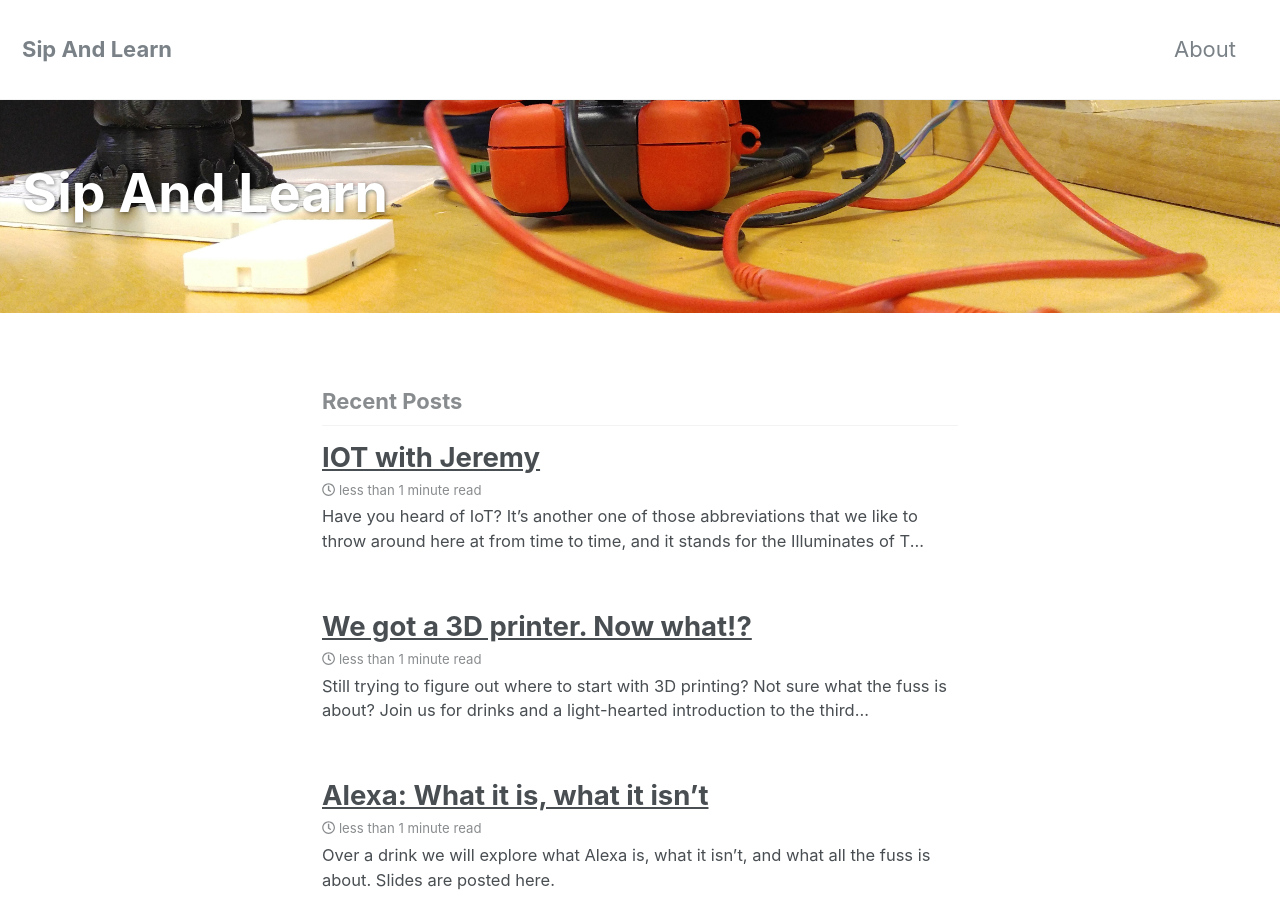
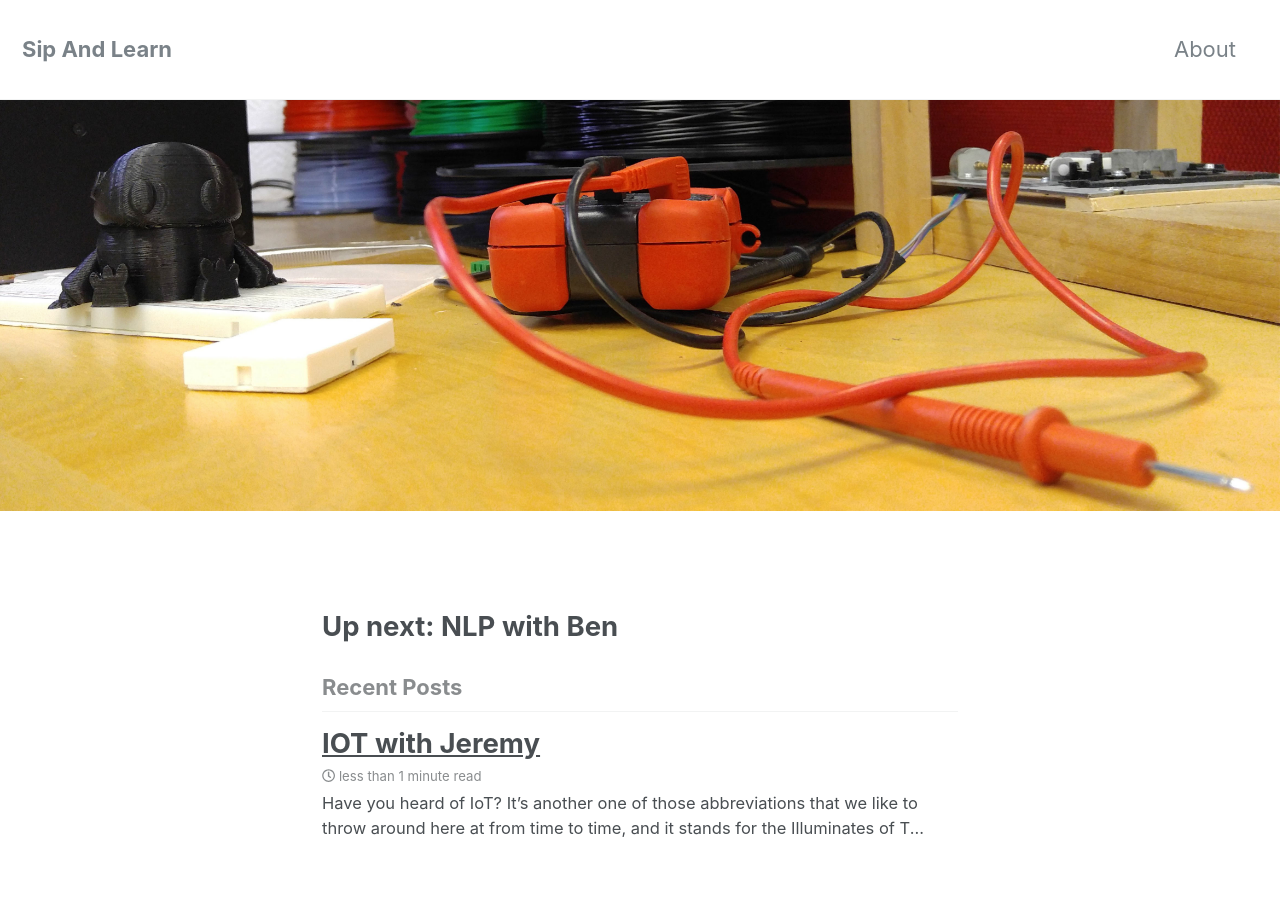
Before and after one commit to technicallySpeaking/technicallySpeaking.github.io, a Jekyll site: the page built from index.html, in a window 1280 px wide and 900 px high. Built offline with Jekyll 4.4.1, drawn with Linux system fonts in a browser that asks for light colours; nearby versions of some CDN libraries; the list of posts is cut into pages by our own code.

Commit message:
Updated 'index.html' via CloudCannon

```diff
--- a/index.html
+++ b/index.html
@@ -4,5 +4,6 @@
 # See: https://jekyllrb.com/docs/themes/#overriding-theme-defaults
 layout: home
 header:
-  overlay_image: /assets/images/tech-header.jpg
+  image: /assets/images/tech-header.jpg
 ---
+<h2>Up next: NLP with Ben</h2>
```
